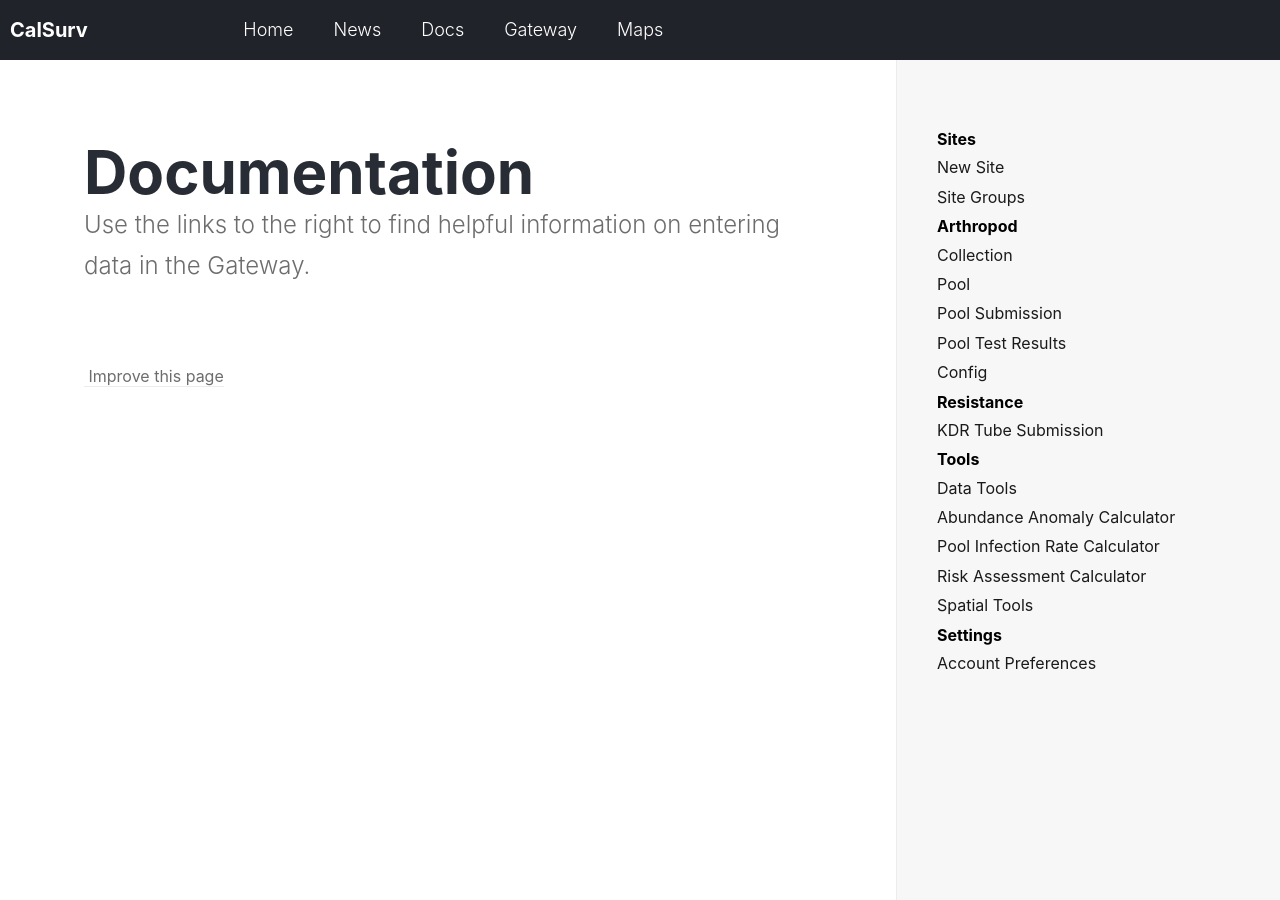
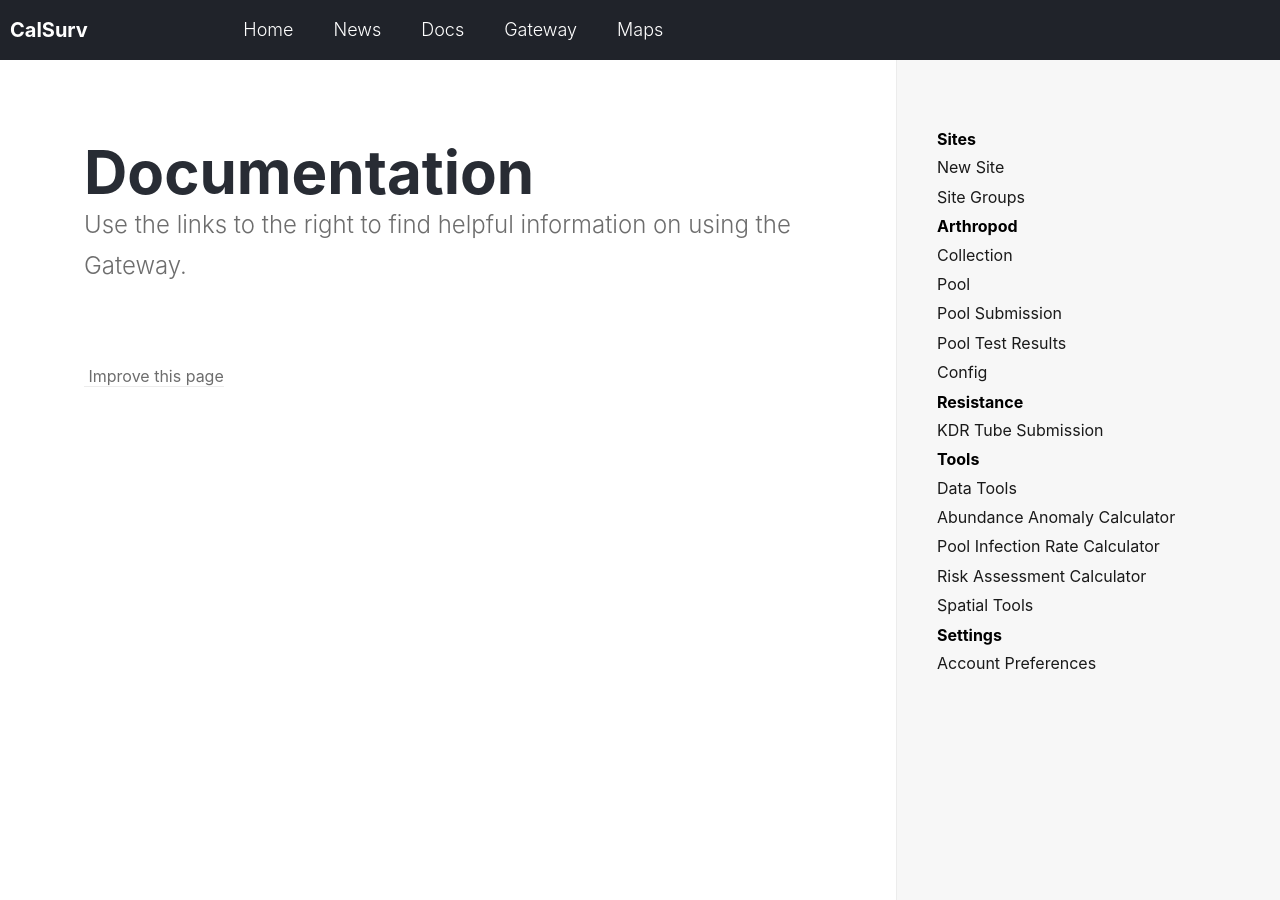
Before and after one commit to tlvaldepena/vectorsurv.org, a Jekyll site: the page built from _docs/index.md, in a window 1280 px wide and 900 px high. Built offline with Jekyll 4.4.1, drawn with Linux system fonts in a browser that asks for light colours.

Commit message:
Update index.md

```diff
--- a/_docs/index.md
+++ b/_docs/index.md
@@ -2,4 +2,4 @@
 title: Documentation
 permalink: /docs/
 ---
-Use the links to the right to find helpful information on entering data in the Gateway.
+Use the links to the right to find helpful information on using the Gateway.
```
